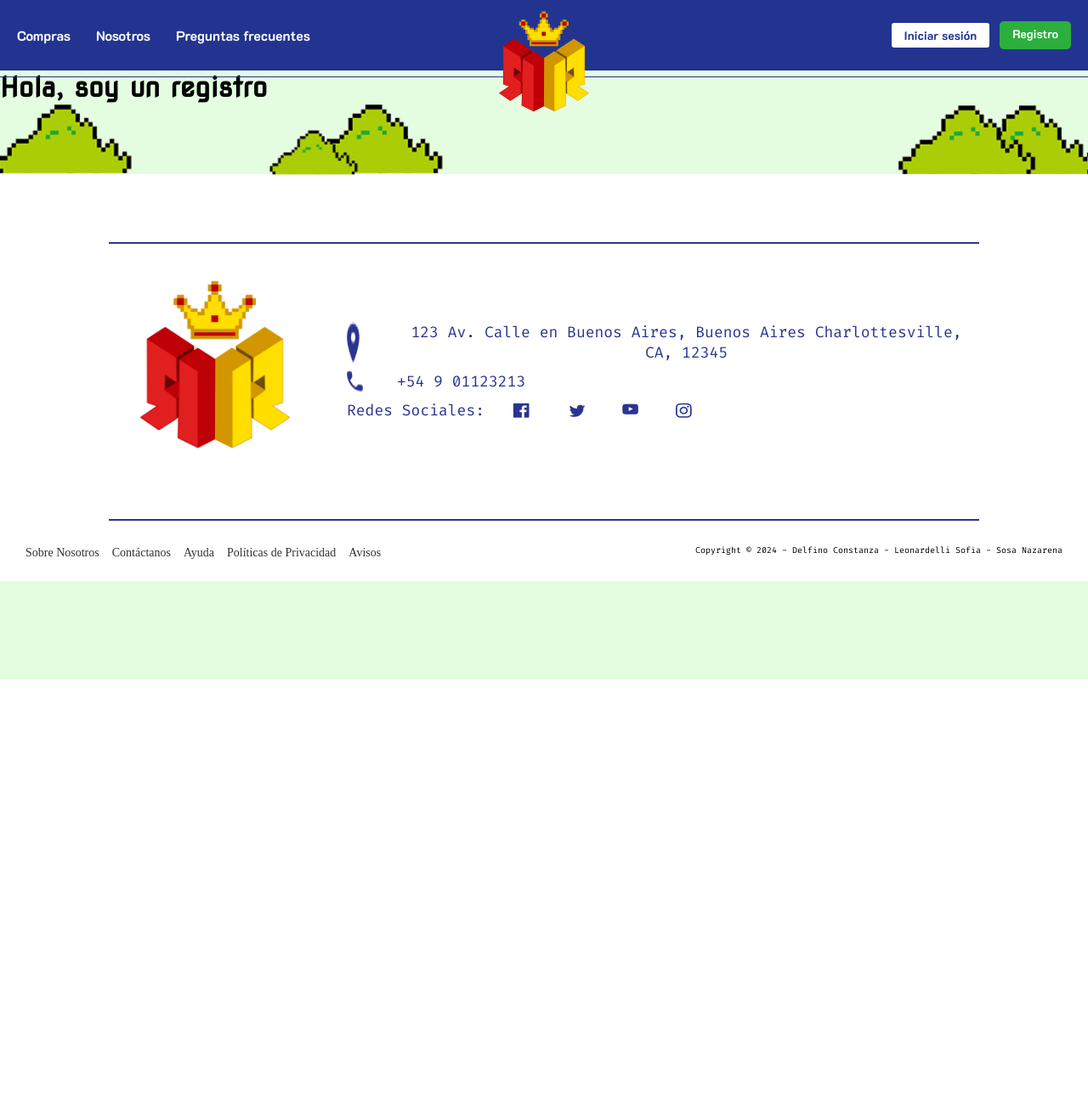
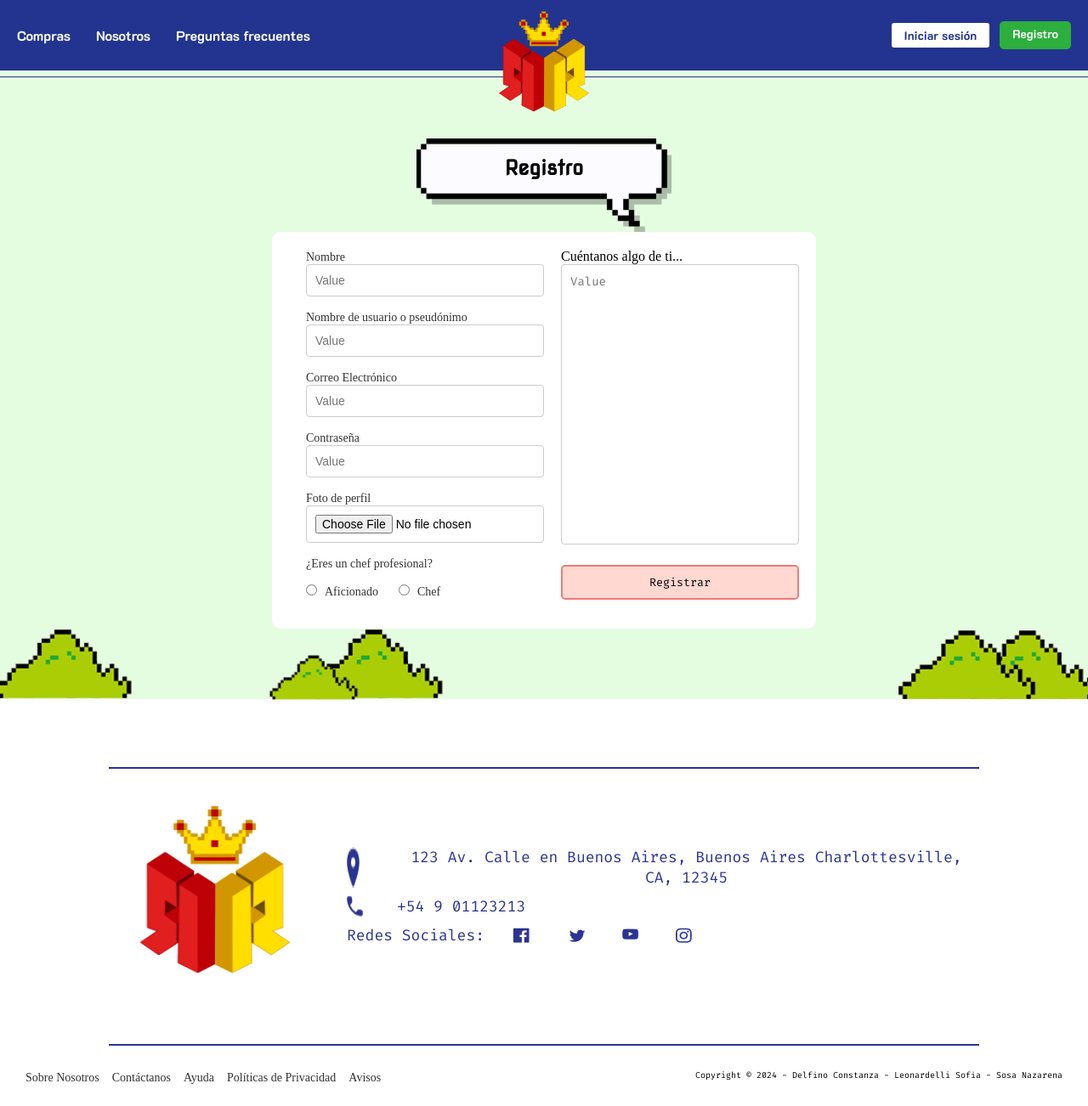
Before and after one commit to SofiLeonar/RecipeRealm2024, a Flask app: page /registro in a window 1280 px wide. Shown: the whole page at 85% size. Before the commit the page ends 800 px from the top, so only its background shows below. Run offline with Flask 3, Linux system fonts and the light colour scheme; some web fonts are replaced.

Commit message:
Feat: registro.html y css

```diff
--- a/app/static/css/style.css
+++ b/app/static/css/style.css
@@ -346,6 +346,69 @@ textarea {
     transform: scale(1.1);
 }
 
+/*-------------------------------------- REGISTRO Y LOGIN ---------------------------------------*/
+
+
+.containerRegistro {
+    display: flex;
+    justify-content: space-between;
+    width: 50%;
+    background-color: white;
+    padding: 20px;
+    border-radius: 10px;
+    max-width: 1000px;
+    margin: 0 auto;
+}
+
+.formIzquierdaRegistro {
+    display: flex;
+    flex-direction: column;
+    width: 45%;
+}
+
+.formDerechaRegistro {
+    display: flex;
+    flex-direction: column;
+    width: 50%;
+    margin-left: 20px;
+}
+
+.formRegistro {
+    margin-bottom: 15px;
+}
+
+.formRegistro label {
+    font-size: 14px;
+    margin-bottom: 5px;
+    color: #333;
+}
+
+.formRegistro input[type="text"],
+.formRegistro input[type="email"],
+.formRegistro input[type="password"],
+.formRegistro input[type="file"],
+textarea {
+    padding: 10px;
+    font-size: 14px;
+    border: 1px solid #ccc;
+    border-radius: 4px;
+    width: 100%;
+    box-sizing: border-box;
+}
+
+.textareaRegistro {
+    resize: none;
+    height: 330px;
+}
+
+input[type="radio"] {
+    margin-right: 5px;
+}
+
+.formRegistro label[for="aficionado"],
+.formRegistro label[for="chef"] {
+    margin-right: 20px;
+}
 
 /*-------------------------------------- FOOTER... que me pierdo entre tanto xd ---------------------------------------*/
 
--- a/app/templates/auth/register.html
+++ b/app/templates/auth/register.html
@@ -1,11 +1,61 @@
 {% extends "layout.html" %}
 
-{% block title %} RecipeRealm {% endblock %}
+{% block title %} Registro {% endblock %}
 
 {% block content %}
 
-<main>
-    <h1>Hola, soy un registro</h1>
-</main>
+<section class="">
+    <div class="dialogo">
+        <h1>Registro</h1>
+    </div>
+        <form class="containerRegistro">
+            <div class="formDerechaRegistro" >
+            <div class="formRegistro">
+                <label for="nombre">Nombre</label>
+                <input type="text" id="nombre" name="nombre" placeholder="Value">
+            </div>
+
+            <div class="formRegistro">
+                <label for="usuario">Nombre de usuario o pseudónimo</label>
+                <input type="text" id="usuario" name="usuario" placeholder="Value">
+            </div>
+
+            <div class="formRegistro">
+                <label for="email">Correo Electrónico</label>
+                <input type="email" id="email" name="email" placeholder="Value">
+            </div>
+
+            <div class="formRegistro">
+                <label for="password">Contraseña</label>
+                <input type="password" id="password" name="password" placeholder="Value">
+            </div>
+
+            <div class="formRegistro">
+                <label for="foto">Foto de perfil</label>
+                <input type="file" id="foto" name="foto">
+            </div>
+
+            <div class="formRegistro">
+                <label>¿Eres un chef profesional?</label>
+            </div>
+            <div class="formRegistro">
+                <input type="radio" id="aficionado" name="chef" value="Aficionado">
+                <label for="aficionado">Aficionado</label>
+
+                <input type="radio" id="chef" name="chef" value="Chef">
+                <label for="chef">Chef</label>
+            </div>
+            </div>
+
+            <div  class="formDerechaRegistro">
+                <div>
+                    <label for="bio">Cuéntanos algo de ti...</label>
+                    <textarea id="bio" name="bio" placeholder="Value" class="textareaRegistro"></textarea>
+                </div>
+
+                <button type="submit" class="btnRojo">Registrar</button>
+            </div>
+        </form>
+</section>
 
 {% endblock %}
```
